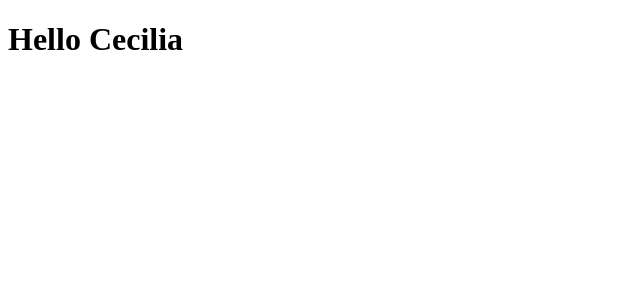
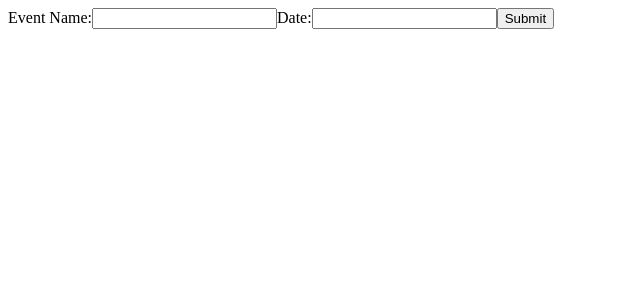
Before and after one commit to Lilly-27/meetup-frontend, a React (Create React App) app: page /event-form in a window 1280 px wide. Before the commit this address had no page. Shown: the top 300 px of the page, without its empty margins (0-640 px from the left). Built offline with nearby package versions, Linux system fonts and the light colour scheme.

Commit message:
event form boiler plate

```diff
--- a/package.json
+++ b/package.json
@@ -6,6 +6,7 @@
     "@testing-library/jest-dom": "^5.16.4",
     "@testing-library/react": "^13.2.0",
     "@testing-library/user-event": "^13.5.0",
+    "axios": "^0.27.2",
     "cors": "^2.8.5",
     "link": "^1.5.0",
     "react": "^18.1.0",
--- a/src/App.js
+++ b/src/App.js
@@ -1,13 +1,14 @@
 import { Route, Routes } from 'react-router-dom';
 import EventHomepage from './components/EventHomepage';
 import EventDetails from './components/EventDetails';
+import EventForm from './components/EventForm';
 function App() {
   return (
     <div className="App">
-          <h1> Hello Cecilia </h1>
           <Routes >
           <Route exact path='/events' element={<EventHomepage/>}/>
-          <Route exact path='/events/:id' element={<EventDetails/>}></Route>
+          <Route exact path='/events/:id' element={<EventDetails/>}/>
+          <Route exact path='/event-form' element={<EventForm/>}/>
           </Routes>
 
     </div>
--- a/src/components/EventDetails.js
+++ b/src/components/EventDetails.js
@@ -1,5 +1,6 @@
 import React, {useState, useEffect} from 'react'
 import { useParams } from 'react-router-dom'
+import axios from 'axios'
 
 function EventDetails(props) {
     let {id} = useParams();
--- a/src/components/EventForm.js
+++ b/src/components/EventForm.js
@@ -0,0 +1,39 @@
+import React, { useState } from 'react';
+
+function EventForm() {
+  const initialState = { username: '', password: '' };
+  const [formState, setFormState] = useState(initialState);
+
+  const handleChange = event => {
+    setFormState({ ...formState, [event.target.id]: event.target.value });
+  };
+
+  const handleSubmit = event => {
+    event.preventDefault();
+    // do something with the data in the component state
+    console.log(formState);
+    // clear the form
+    setFormState(initialState);
+  };
+  // Note that we need to use `htmlFor` instead of `for` in JSX
+  return (
+    <form onSubmit={handleSubmit}>
+      <label htmlFor="event_name">Event Name:</label>
+      <input
+        id="event_name"
+        type="text"
+        onChange={handleChange}
+        value={formState.event_name}
+      />
+      <label htmlFor="date">Date:</label>
+      <input
+        id="date"
+        type="text"
+        onChange={handleChange}
+        value={formState.date}
+      />
+      <button type="submit">Submit</button>
+    </form>
+  );
+}
+export default EventForm;
```
Also changed, not shown: 1 other file (tests, documents, lock files or other folders).
